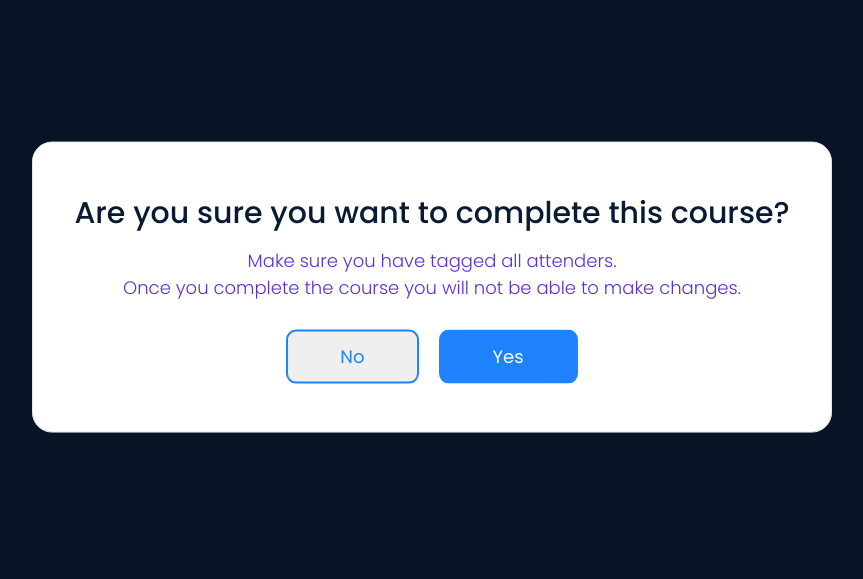
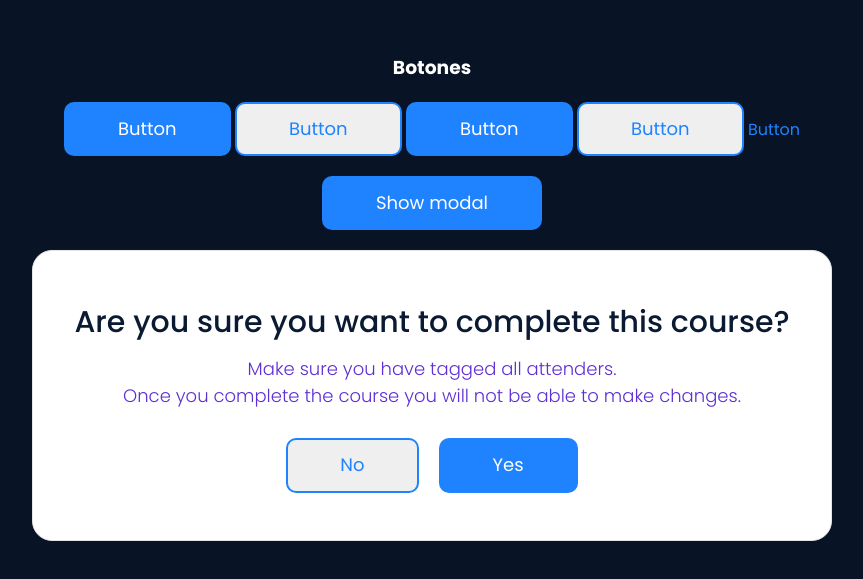
Before and after one commit to mgarper/ID3_Wakkos, a plain HTML site: page index.html in a window 1280 px wide. Shown: the part 113-692 px from the top of the page, without its empty margins (208-1071 px from the left). Drawn offline with Linux system fonts and the light colour scheme.

Commit message:
a few changes

```diff
--- a/index.html
+++ b/index.html
@@ -11,8 +11,17 @@
     <meta name="viewport" content="width=device-width, initial-scale=1.0">
     <title>Document</title>
 </head>
-<body>
-    <div class="modal center-div">
+<body class="gallery center-div">
+    <h3>Botones</h3>
+    <div>
+        <button class="font btn btn--primary">Button</button>
+        <button class="font btn btn--secondary">Button</button>
+        <button class="font btn btn--primary">Button</button>
+        <button class="font btn btn--secondary">Button</button>
+        <a href="" class="font text-link">Button</a>
+    </div>
+    <button class="font btn btn--primary" id="modal--button"> Show modal</button>
+    <div class="modal">
         <h2>Are you sure you want to complete this course?</h2>
         <p>Make sure you have tagged all attenders.</p>
         <p>Once you complete the course you will not be able to make changes.</p>
--- a/index.js
+++ b/index.js
@@ -1,16 +1,14 @@
-let card = document.querySelector('.modal')
-card.style.display = 'none'
+document.querySelector('.modal').card.style.display = 'none';
 
-setTimeout(() => {
-  card.style.display = 'block'
-}, 3000)
+document.querySelector('#modal--selector').addEventListener('click', () => {
+  document.querySelector('.modal').card.style.display = 'block'
+})
 
-document.querySelector('.btn--secondary').addEventListener('click', function() {
-  document.querySelector('.modal').style.display = 'none';
+document.querySelector('.modal .btn--secondary').addEventListener('click', function() {
+  document.querySelector('.modal').card.style.display = 'none';
 });
 
-document.querySelector('.btn--primary').addEventListener('click', function() {
+document.querySelector('.modal .btn--primary').addEventListener('click', function() {
     let modal = document.querySelector('.modal');
-    modal.className = 'modal modal--fullscreen'
     modal.innerHTML = '<h1>Course completed</h1><p>All attenders will soon be notified</p>';
 });
--- a/style.css
+++ b/style.css
@@ -19,12 +19,25 @@ h1, h2 {
     color: #091A32;
 }
 
+h3 {
+    color: white;
+    margin: 0 auto;
+}
+
 p {
     text-align: center;
     font-size: 18px;
     font-weight: 300;
     line-height: 50%;
     color: #5E2FD3;
+}
+
+.gallery {
+    display: flex;
+    flex-direction: column;
+    align-items: center;
+    gap: 20px;
+    padding-top: 20px;
 }
 
 .center-div {
```
